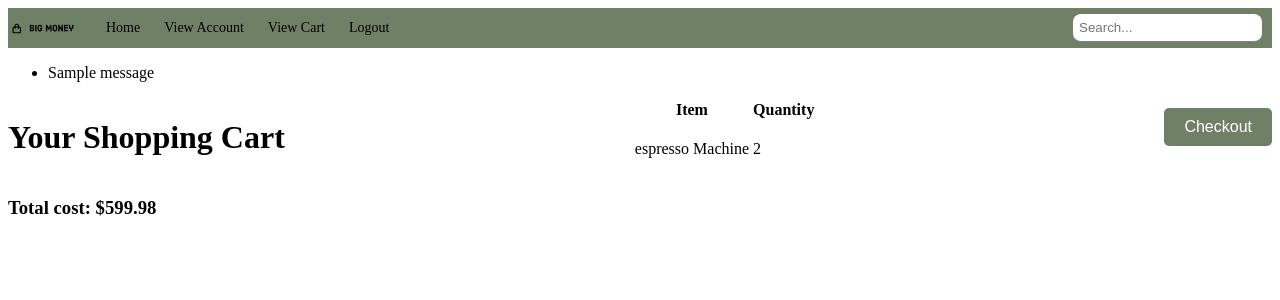
After one commit to ChandlerWeeks/Group2, a Django app: page /view-cart/ in a window 1280 px wide. The commit adds this page. Shown: the top 300 px of the page. Run offline with Django 4.2, Linux system fonts and the light colour scheme; a user stored in the database is signed in; data comes from the database, SQL or seed files in the repository; both versions use the stored data as it was after the commit; tables that the repository leaves empty hold one stand-in row (values such as "Sample post"); one stand-in notice (Sample message) is shown.

Commit message:
added support for purchasing items

```diff
--- a/bigMoney/templates/header.html
+++ b/bigMoney/templates/header.html
@@ -7,6 +7,7 @@
         <li class="a-li"><a href="/">Home</a></li>
         {% if user.is_authenticated %}
         <li class="a-li"><a href="{% url 'view-account' %}">View Account</a></li>
+        <li class="a-li"><a href="{% url 'view-cart' %}">View Cart</a></li>
         <li class="a-li"><a href="{% url 'logout' %}">Logout</a></li>
         {% else %}
         <li class="a-li"><a href="{% url 'login' %}">Login</a></li>
--- /dev/null
+++ b/bigMoney/templates/view_cart.html
@@ -0,0 +1,43 @@
+{% extends 'base.html' %}
+
+{% load static %}
+
+{% block content %}
+{% if messages %}
+    <ul class="messages">
+        {% for message in messages %}
+            <li{% if message.tags %} class="{{ message.tags }}"{% endif %}>{{ message }}</li>
+        {% endfor %}
+    </ul>
+{% endif %}
+<div class="container">
+    <h1>Your Shopping Cart</h1>
+    <table class="table">
+        <thead>
+            <tr>
+                <th>Item</th>
+                <th>Quantity</th>
+            </tr>
+        </thead>
+        <tbody>
+            {% for item in items %}
+            <tr>
+                <td>{{ item.item.title }}</td>
+                <td>{{ item.quantity }}</td>
+            </tr>
+            {% empty %}
+            <tr>
+                <td colspan="2">Your cart is empty.</td>
+            </tr>
+            {% endfor %}
+        </tbody>
+    </table>
+    <form method="POST" action="{% url 'checkout' %}">
+      {% csrf_token %}
+      <button type="submit" class="btn btn-primary" id="checkout-btn">Checkout</button>
+  </form>
+</div>
+<div class="total-cost">
+  <h3>Total cost: ${{ total_cost }}</h3>
+</div>
+{% endblock %}
--- a/bigMoney/urls.py
+++ b/bigMoney/urls.py
@@ -17,6 +17,8 @@ urlpatterns = [
  path('view-product/<int:item_id>/', views.view_merchandise, name="view-product"),
  path('redeem-funds/', views.redeem_funds, name="redeem_funds"),
  path('add_to_cart/<int:item_id>/', views.add_to_cart, name="add_to_cart"),
+ path('view-cart/', views.view_cart, name="view-cart"),
+ path('checkout/', views.checkout, name='checkout'),
  path('search/', views.search, name='search')
 ]
 
--- a/bigMoney/views.py
+++ b/bigMoney/views.py
@@ -6,6 +6,7 @@ from django.contrib import messages
 from django.urls import reverse
 from .forms import *
 from .models import *
+from decimal import Decimal
 
 # Create your views here.
 def home(request):
@@ -152,22 +153,77 @@ def redeem_funds(request):
     message = "Funds Recieved Successfully"
     return redirect(reverse('view-my-sales') + '?message=' + message)
 
-@login_required
 def add_to_cart(request, item_id):
     item = get_object_or_404(merchandise, pk=item_id)
-    cart = shoppingCart.objects.get_or_create(customer=request.user)
+    cart, created = shoppingCart.objects.get_or_create(customer=request.user)
 
     cart_item, created = CartItem.objects.get_or_create(item=item, customer=request.user)
 
     if not created:
         cart_item.quantity += 1
-        cart_item.save()
     else:
         cart_item.quantity = 1
-        cart.items.add(cart_item)
 
-    messages.success(request, f"a {item.title} has been added to your cart!")
+    cart_item.save()
+    cart.items.add(cart_item)
+
+    messages.success(request, f'a {item.title} has been added to your cart!')
     return redirect('view-product', item_id=item_id)
+
+@login_required
+def view_cart(request):
+    user = request.user
+    cart = shoppingCart.objects.get(customer=user)
+    items = cart.items.all()
+    total_cost = 0
+
+    for cart_item in items:
+        total_cost += cart_item.item.cost * cart_item.quantity
+
+    context = {'items': items, 'total_cost': total_cost}
+    return render(request, "view_cart.html", context)
+
+@login_required
+def checkout(request):
+    if request.method == 'POST':
+        cart = shoppingCart.objects.get(customer=request.user)
+        #total_cost = Decimal(str('0.0'))
+        total_cost = 0
+
+        # Calculate total cost of items in the cart
+        for cart_item in cart.items.all():
+            total_cost += cart_item.item.cost * cart_item.quantity
+
+        # Check if the user has enough balance to pay for the items
+        if request.user.balance < total_cost:
+            messages.error(request, 'Insufficient balance to complete the purchase.')
+            return redirect('view-cart')
+
+        print("TYPE", type(request.user.balance))
+
+        # Update user's balance
+        # unsupported operand type(s) for -=: 'float' and 'decimal.Decimal'
+        #request.user.balance -= total_cost
+        #request.user.save()
+
+        # Update item quantity_in_stock and quantity_sold
+        for cart_item in cart.items.all():
+            item = cart_item.item
+            item.quantity_in_stock -= cart_item.quantity
+            item.quantity_sold += cart_item.quantity
+            item.save()
+
+        # Create the order
+        order = Order.objects.create(Order=cart)
+        order.save()
+        messages.success(request, 'Order successfully placed!')
+
+        # Clear the shopping cart
+        for cart_item in cart.items.all():
+            cart_item.delete()
+
+        # Redirect to a success page or the home page
+        return redirect('view-cart')
 
 def search(request):
     query = request.GET.get('query')
```
Also changed, not shown: bigMoney/tests.py (line endings or trailing spaces), db.sqlite3.
